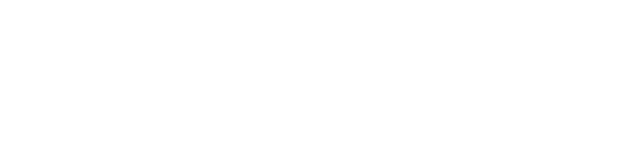
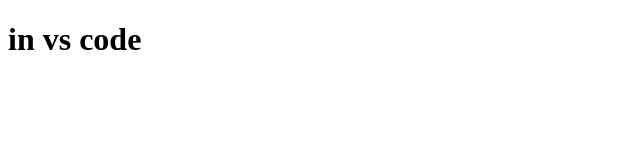
Before and after one commit to AyeshaSiddique01/Mids-Practic, a plain HTML site: page index.html in a window 1280 px wide. Shown: the whole page, without its empty margins (0-640 px from the left). Drawn offline with Linux system fonts and the light colour scheme.

Commit message:
Added in vs code

```diff
--- a/index.html
+++ b/index.html
@@ -7,6 +7,6 @@
     <title>Document</title>
 </head>
 <body>
-
+    <h1>in vs code</h1>
 </body>
 </html>
```
